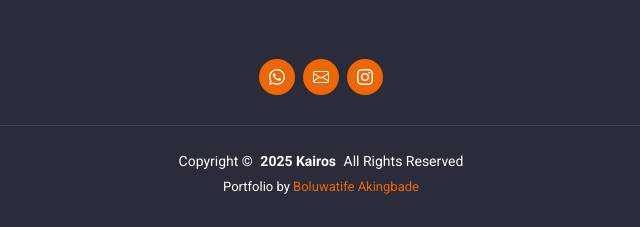
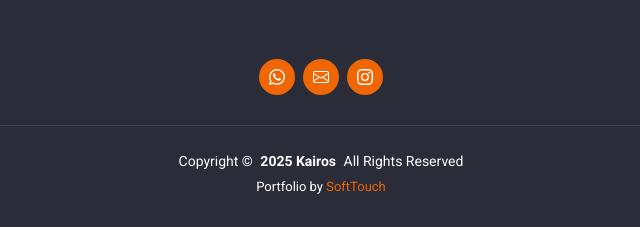
Before and after one commit to boluwatife-py/Music-producer-portfolio, a Django app: template templates/index.html in a window 1280 px wide. Shown: the part 3004-3231 px from the top of the page, without its empty margins (319-959 px from the left). Run offline with Django 5.2, Linux system fonts and the light colour scheme; the template is opened without the code that fills it, so the values that code supplies are empty; some libraries are stand-ins or nearby versions.

Commit message:
Update index.html

```diff
--- a/templates/index.html
+++ b/templates/index.html
@@ -808,7 +808,7 @@
           <span>Copyright ©</span> <strong class="px-1 sitename">2025 Kairos</strong> <span>All Rights Reserved</span>
         </div>
         <div class="credits">
-          Portfolio by <a href=mailto:"boluwatife8081@gmail.com">Boluwatife Akingbade</a>
+          Portfolio by <a href=mailto:"boluwatife8081@gmail.com">SoftTouch</a>
         </div>
       </div>
     </div>
```
